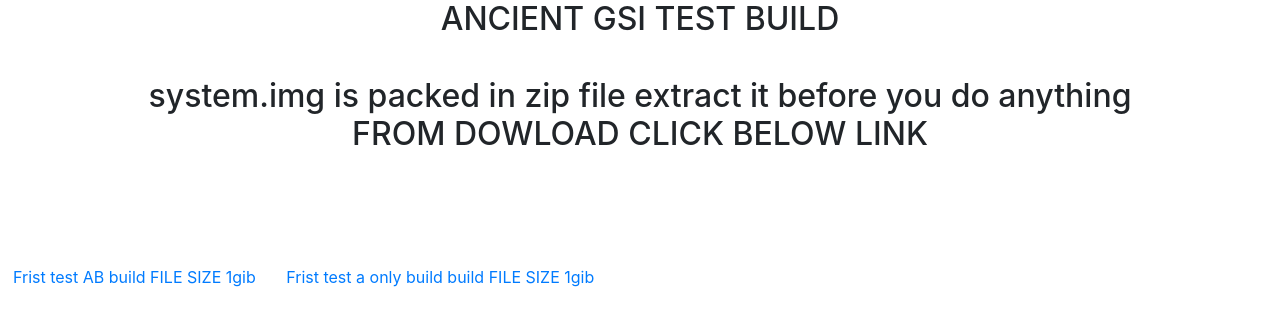
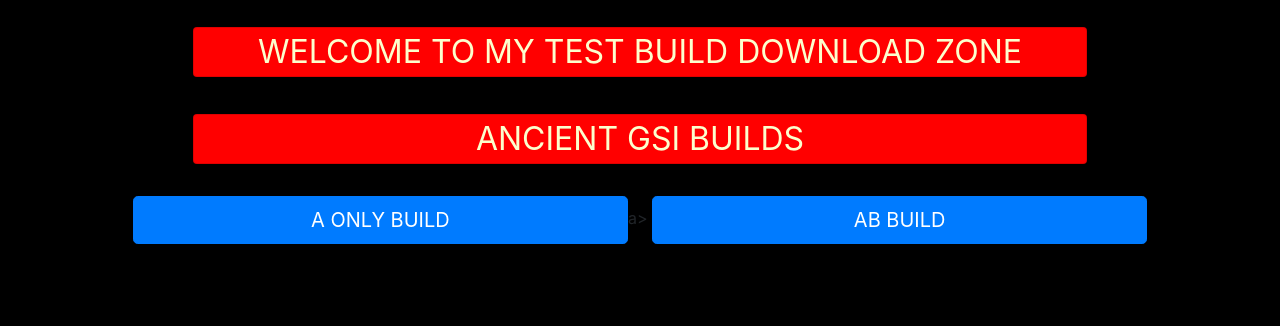
Before and after one commit to Ankits-lab/gsi-test, a plain HTML site: page index.html in a window 1280 px wide. Drawn offline with nearby package versions, Linux system fonts and the light colour scheme.

Commit message:
new layout

```diff
--- /dev/null
+++ b/css/styles.css
@@ -0,0 +1,24 @@
+.ankit{
+    background-color: #000000;
+}
+.card-title{
+    margin-top: 2%;
+    width: 70%;
+    margin-left: 15%;
+    color: rgb(252, 255, 205);
+    text-align: center;
+    font-size: 200%;
+    background-image: linear-gradient(0deg, #ff0000 , #ff0000);
+}
+.card-body{
+    width: 100%;
+    background-image: linear-gradient(0deg, #000000 , #000000);
+}
+.card-body1{
+    text-align: center;
+    width: 100%;
+    background-image: linear-gradient(0deg, #000000 , #000000);
+}
+.btn{
+    width: 40%;
+}
--- a/index.html
+++ b/index.html
@@ -3,23 +3,24 @@
 <head>
     <meta charset="UTF-8">
     <meta name="viewport" content="width=device-width, initial-scale=1.0">
-    <title>Document</title>
-    <link rel="stylesheet" href="https://maxcdn.bootstrapcdn.com/bootstrap/4.5.2/css/bootstrap.min.css">
+    <link rel="stylesheet" href="css/styles.css" >
+    <link rel="stylesheet" href="https://maxcdn.bootstrapcdn.com/bootstrap/4.0.0/css/bootstrap.min.css" integrity="sha384-Gn5384xqQ1aoWXA+058RXPxPg6fy4IWvTNh0E263XmFcJlSAwiGgFAW/dAiS6JXm" crossorigin="anonymous">
+    <title>ANKIT</title>
 </head>
-<body>
-   <h2 style="text-align: center;"> ANCIENT GSI TEST BUILD <br>
-    <br>
-    system.img is packed in zip file extract it before you do anything<br>
-    FROM DOWLOAD CLICK BELOW LINK </h2><br>
-    <br>
-    <br>
-    <br>
-    <div class="btn" style="text-align: center;"><a href="https://github.com/Ankits-lab/gsi-test/releases/download/v5.11/gsi-system3-eng.zip">Frist test AB build FILE SIZE 1gib </a></div>
+<body class="ankit">
+    <div class="card card-body1">
+        <div class="card card-title">
+            WELCOME TO MY TEST BUILD DOWNLOAD ZONE
+        </div>
+        <div class="card card-title">
+           ANCIENT GSI BUILDS
+        </div>
 
-<div class="btn" style="text-align: center;"><a href="https://github.com/ankits-lab/gsi-test/releases/download/v5.11-a/gsi-system-aonly.zip">Frist test a only build build FILE SIZE 1gib  </a></div>
-
-
-
+            <div class="card-body">
+                <a href="https://github.com/ankits-lab/gsi-test/releases/download/v5.11-a/gsi-system-aonly.zip"><button type="button" class="btn btn-primary btn-lg">A ONLY BUILD</button></a>a>
+                <a href="https://github.com/Ankits-lab/gsi-test/releases/download/v5.11/gsi-system3-eng.zip"><button type="button" class="btn btn-primary btn-lg">AB BUILD</button></a>
+            </div>
+    </div>
 
 </body>
 </html>
```
Also changed, not shown: 1 other file.
